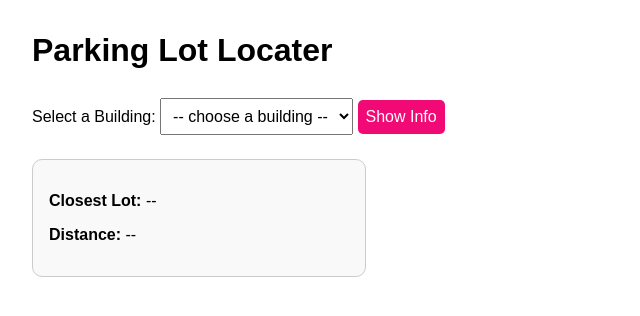
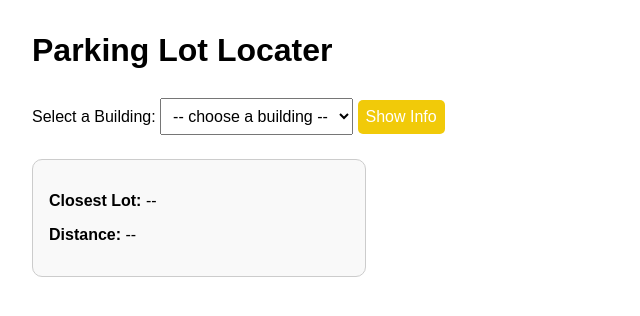
Before and after one commit to AlanAntony1/GroupESoftwareEngineering, a Django app: page / in a window 1280 px wide. Shown: the top 316 px of the page, without its empty margins (0-640 px from the left). Run offline with Django 5.2, Linux system fonts and the light colour scheme; data comes from the database, SQL or seed files in the repository.

Commit message:
changing color to yellow

```diff
--- a/parkinglotlocater/templates/parkinglotlocater/locater.html
+++ b/parkinglotlocater/templates/parkinglotlocater/locater.html
@@ -11,7 +11,7 @@
             font-size: 1rem;
         }
         button {
-            background-color: #f10975;
+            background-color: #f1ca09ff;
 
             color: white;
             border: none;
```
